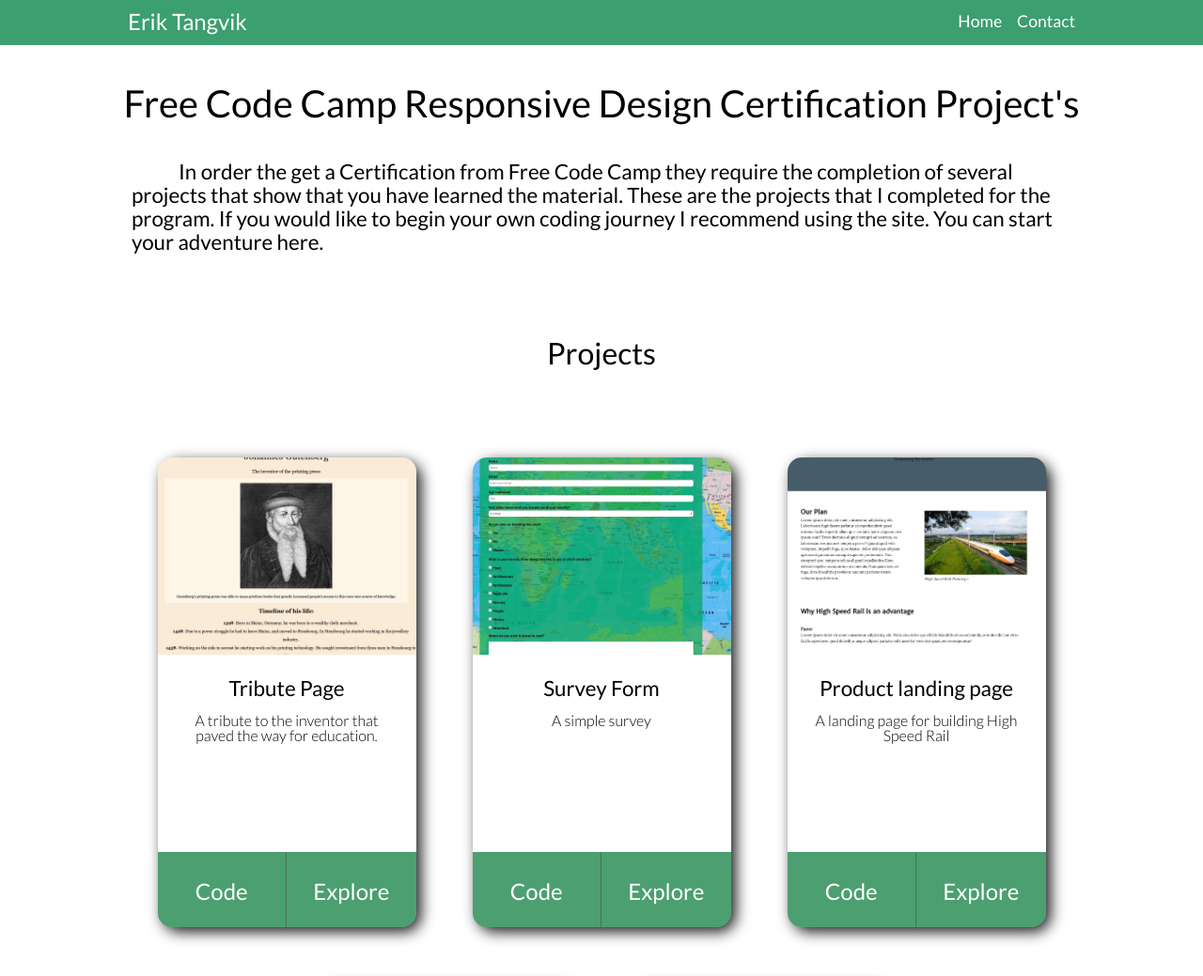
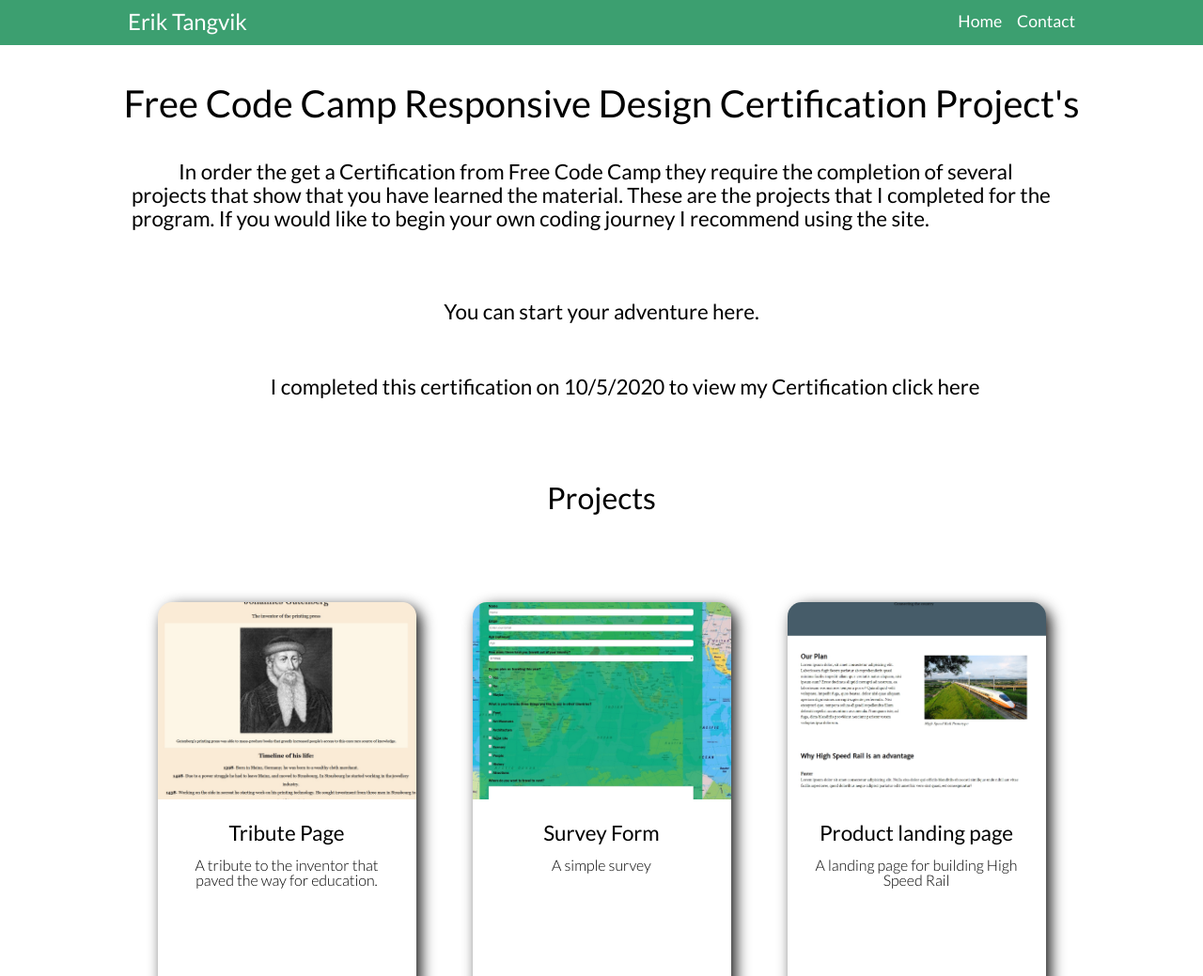
Before and after one commit to Etang131/PersonalWebsite2020, a plain HTML site: page fccDesign.html in a window 1280 px wide. Shown: the top 1039 px of the page at 94% size. Drawn offline with Linux system fonts and the light colour scheme.

Commit message:
added my cert link

```diff
--- a/fccDesign.html
+++ b/fccDesign.html
@@ -113,8 +113,17 @@
           material. These are the projects that I completed for the program. If
           you would like to begin your own coding journey I recommend using the
           site.
-          <a href="https://www.freecodecamp.org/learn/">
-            You can start your adventure here.</a
+        </p>
+        <br />
+        <a href="https://www.freecodecamp.org/learn/">
+          You can start your adventure here.</a
+        >
+        <br />
+        <p>
+          <a
+            href="https://www.freecodecamp.org/certification/erikt131/responsive-web-design"
+            >I completed this certification on 10/5/2020 to view my
+            Certification click here</a
           >
         </p>
       </div>
@@ -243,7 +252,7 @@
       <a href="https://github.com/Etang131" target="_blank"
         ><i class="fab fa-github fa-2x"></i
       ></a>
-      <p>Last Updated: 9/5/2020</p>
+      <p>Last Updated: 10/5/2020</p>
       <ul>
         <li><a href="#top">Back to the Top</a></li>
       </ul>
```
